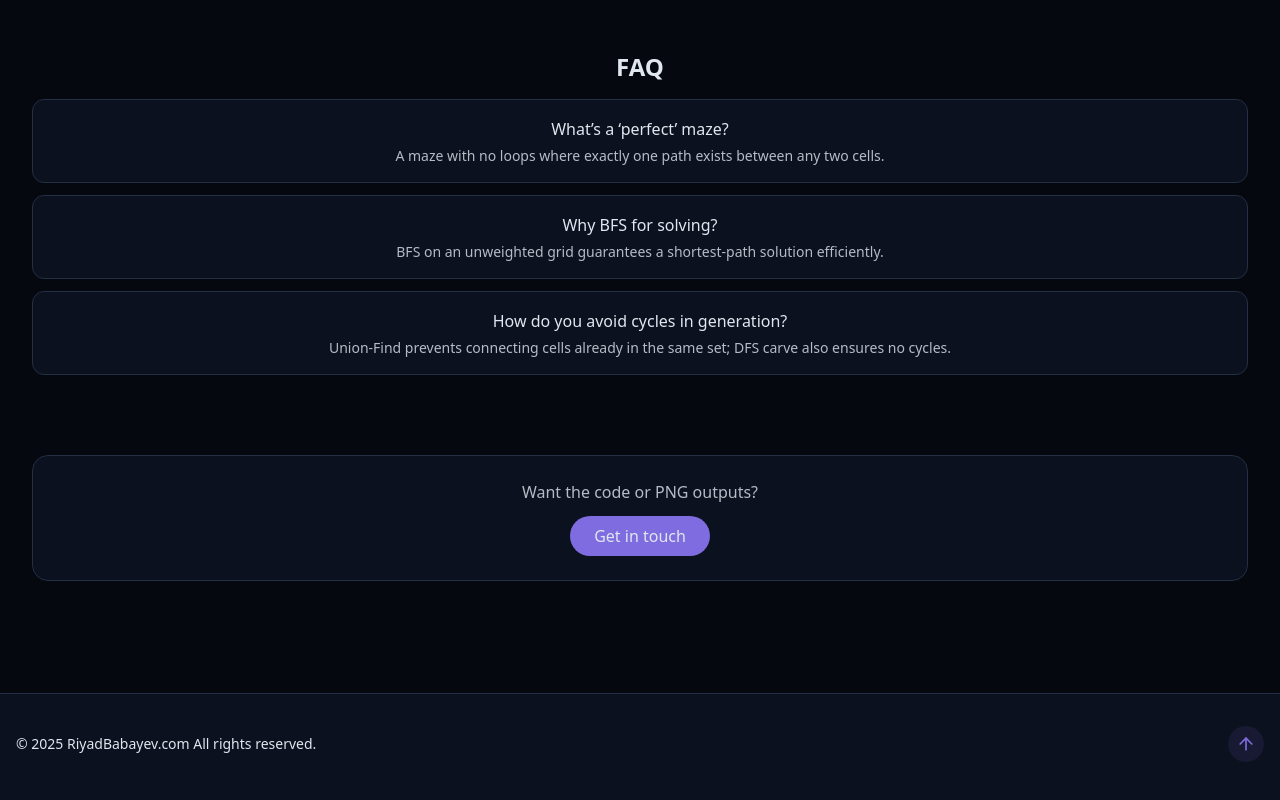
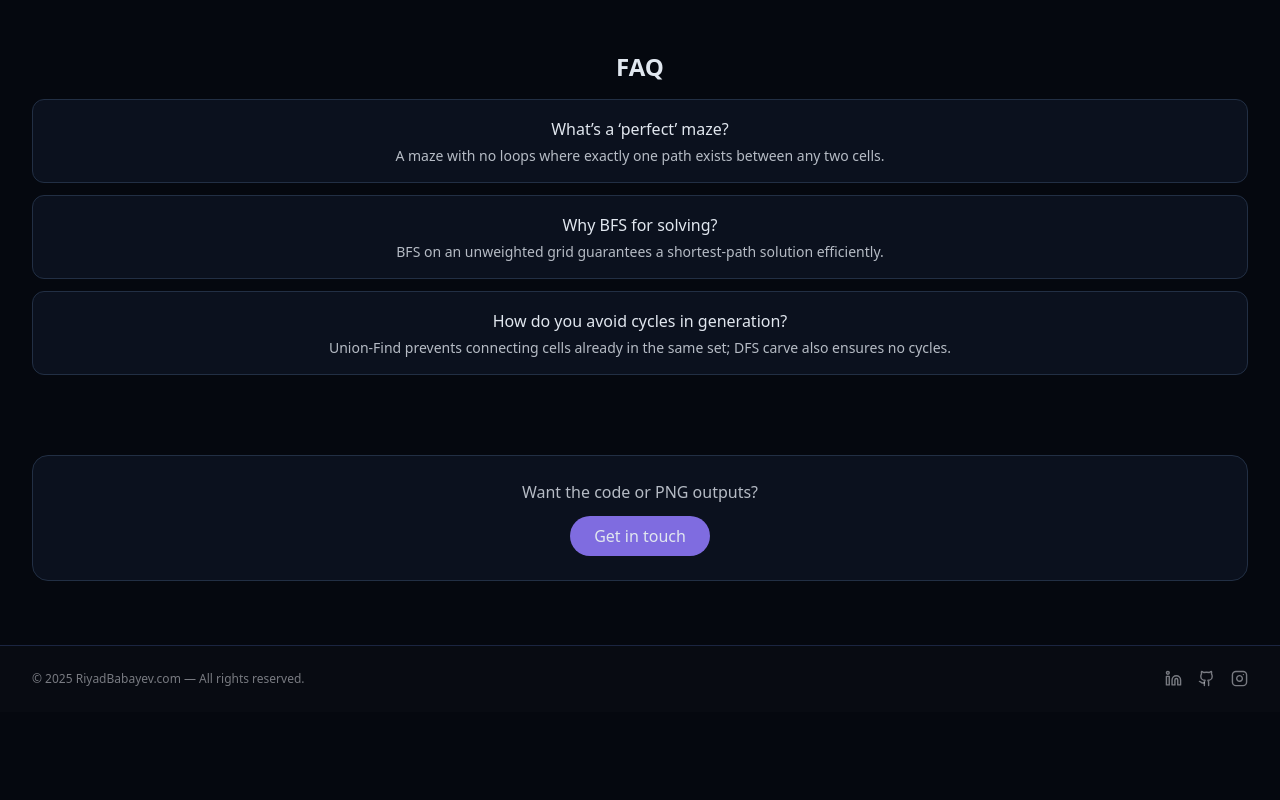
Before and after one commit to Barin05/Personal-Portfolio, a React (Vite) app: page /maze in a window 1280 px wide. Shown: the part 2773-3573 px from the top of the page. After the commit the page ends 3485 px from the top, so only its background shows below. Built offline with nearby package versions, Linux system fonts and the light colour scheme; the HTML template or start-up script is replaced by a standard one.

Commit message:
feat: restyle footer with minimal aerospace design

```diff
--- a/src/components/Footer.jsx
+++ b/src/components/Footer.jsx
@@ -1,19 +1,58 @@
-import { ArrowUp } from "lucide-react";
+import { Github, Instagram, Linkedin } from "lucide-react";
 
 export const Footer = () => {
   return (
-    <footer className="py-12 px-4 bg-card relative border-t border-border mt-12 pt-8 flex flex-wrap justify-between items-center">
-      {" "}
-      <p className="text-sm text-muted-foreground">
-        {" "}
-        &copy; {new Date().getFullYear()} RiyadBabayev.com All rights reserved.
-      </p>
-      <a
-        href="#hero"
-        className="p-2 rounded-full bg-primary/10 hover:bg-primary/20 text-primary transition-colors"
+    <footer
+      style={{
+        background: "var(--ae-bg)",
+        borderTop: "1px solid var(--ae-border)",
+        padding: "24px 0",
+      }}
+    >
+      <div
+        className="container"
+        style={{
+          display: "flex",
+          alignItems: "center",
+          justifyContent: "space-between",
+          flexWrap: "wrap",
+          gap: "16px",
+        }}
       >
-        <ArrowUp size={20} />
-      </a>
+        <p style={{ fontSize: "12px", color: "var(--ae-muted)", margin: 0 }}>
+          &copy; {new Date().getFullYear()} RiyadBabayev.com — All rights reserved.
+        </p>
+
+        <div style={{ display: "flex", gap: "16px" }}>
+          {[
+            {
+              href: "https://www.linkedin.com/in/riyad-babayev-0b7986226/",
+              icon: <Linkedin size={17} />,
+            },
+            { href: "https://github.com/Barin05", icon: <Github size={17} /> },
+            {
+              href: "https://www.instagram.com/ba.ri___n?igsh=MXBueG54YmU3dmdkeA%3D%3D&utm_source=qr",
+              icon: <Instagram size={17} />,
+            },
+          ].map(({ href, icon }) => (
+            <a
+              key={href}
+              href={href}
+              target="_blank"
+              rel="noopener noreferrer"
+              style={{
+                color: "var(--ae-muted)",
+                textDecoration: "none",
+                transition: "color 0.2s",
+              }}
+              onMouseEnter={(e) => (e.currentTarget.style.color = "var(--ae-accent)")}
+              onMouseLeave={(e) => (e.currentTarget.style.color = "var(--ae-muted)")}
+            >
+              {icon}
+            </a>
+          ))}
+        </div>
+      </div>
     </footer>
   );
 };
```
